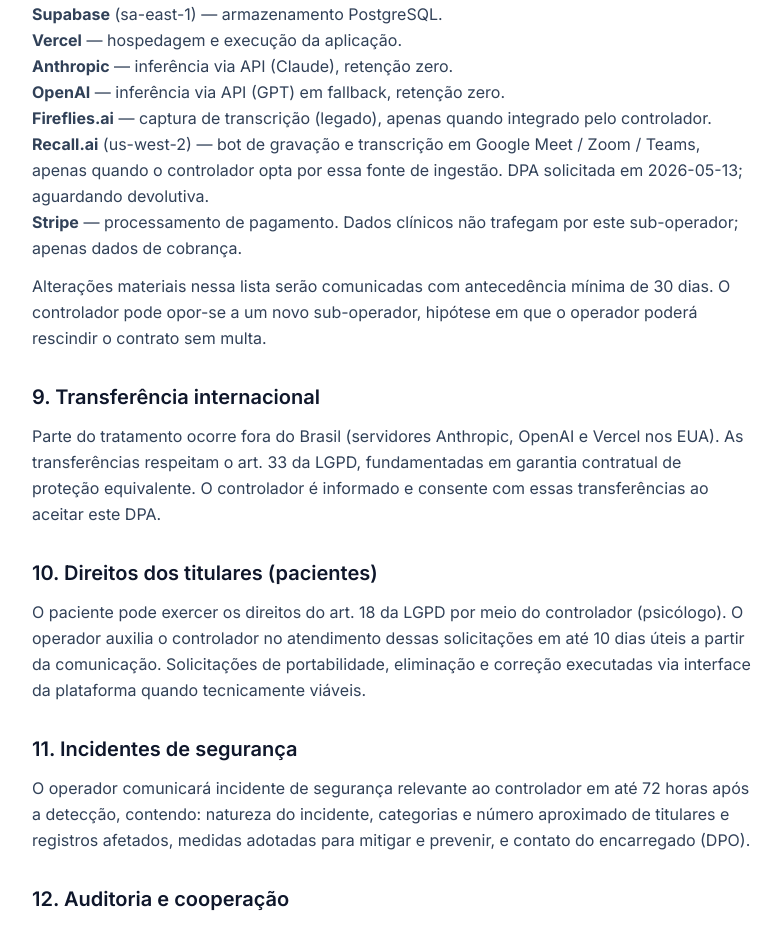
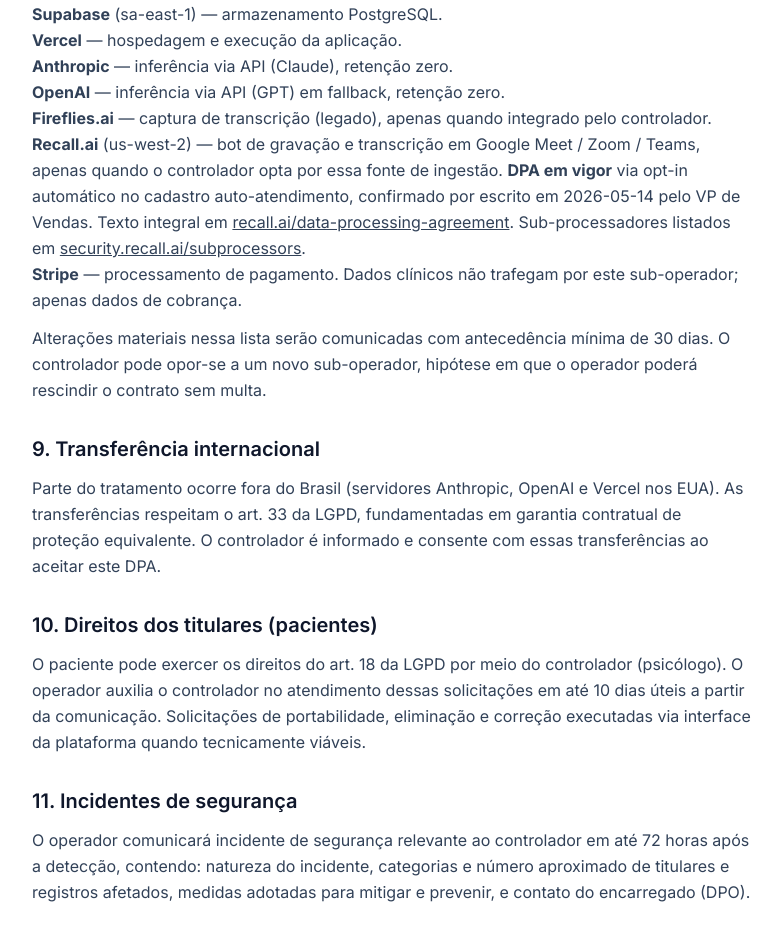
Before and after one commit to andrefiker/therapai, a Next.js app: page /dpa in a window 1280 px wide. Shown: the part 1920-2848 px from the top of the page, without its empty margins (248-1029 px from the left). Built offline with nearby package versions, Linux system fonts and the light colour scheme.

Commit message:
dpa: update Recall.ai row — DPA confirmed in writing 2026-05-14
Replaces stale 'DPA solicitada em 2026-05-13; aguardando devolutiva' with
the confirmed status: opt-in DPA in force, confirmed by Recall VP Sales
via email, with public DPA + sub-processor list URLs linked inline.

```diff
--- a/app/(marketing)/dpa/page.tsx
+++ b/app/(marketing)/dpa/page.tsx
@@ -109,7 +109,7 @@ export default function DpaPage() {
           <li><strong>Anthropic</strong> — inferência via API (Claude), retenção zero.</li>
           <li><strong>OpenAI</strong> — inferência via API (GPT) em fallback, retenção zero.</li>
           <li><strong>Fireflies.ai</strong> — captura de transcrição (legado), apenas quando integrado pelo controlador.</li>
-          <li><strong>Recall.ai</strong> (us-west-2) — bot de gravação e transcrição em Google Meet / Zoom / Teams, apenas quando o controlador opta por essa fonte de ingestão. DPA solicitada em 2026-05-13; aguardando devolutiva.</li>
+          <li><strong>Recall.ai</strong> (us-west-2) — bot de gravação e transcrição em Google Meet / Zoom / Teams, apenas quando o controlador opta por essa fonte de ingestão. <strong>DPA em vigor</strong> via opt-in automático no cadastro auto-atendimento, confirmado por escrito em 2026-05-14 pelo VP de Vendas. Texto integral em <a href="https://www.recall.ai/data-processing-agreement" target="_blank" rel="noopener noreferrer" className="underline">recall.ai/data-processing-agreement</a>. Sub-processadores listados em <a href="https://security.recall.ai/subprocessors" target="_blank" rel="noopener noreferrer" className="underline">security.recall.ai/subprocessors</a>.</li>
           <li><strong>Stripe</strong> — processamento de pagamento. Dados clínicos não trafegam por este sub-operador; apenas dados de cobrança.</li>
         </ul>
         <p>
```
